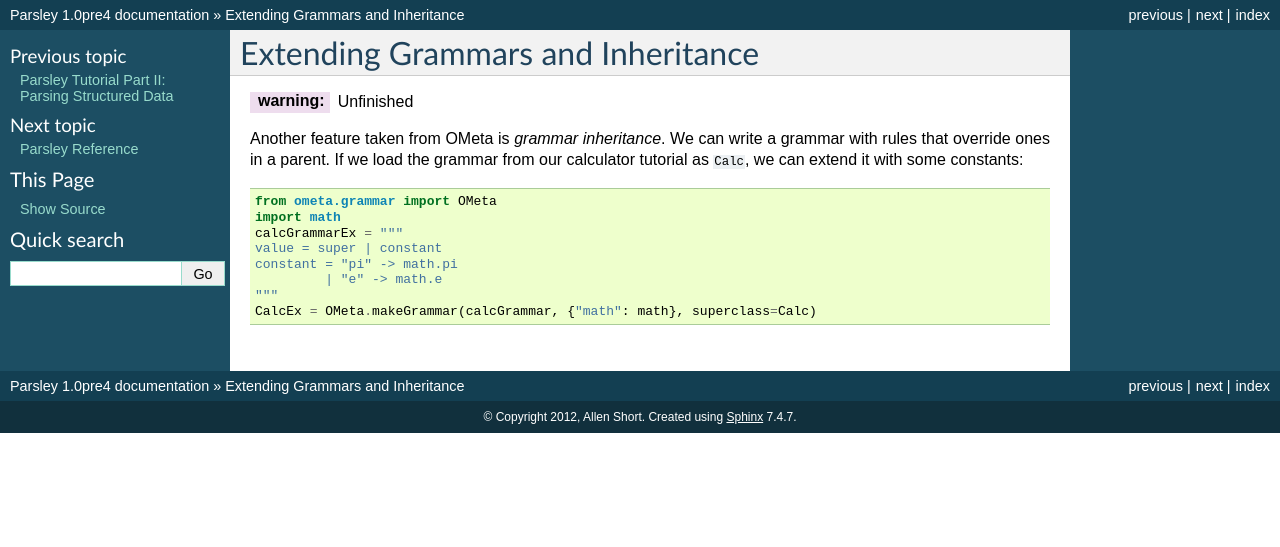
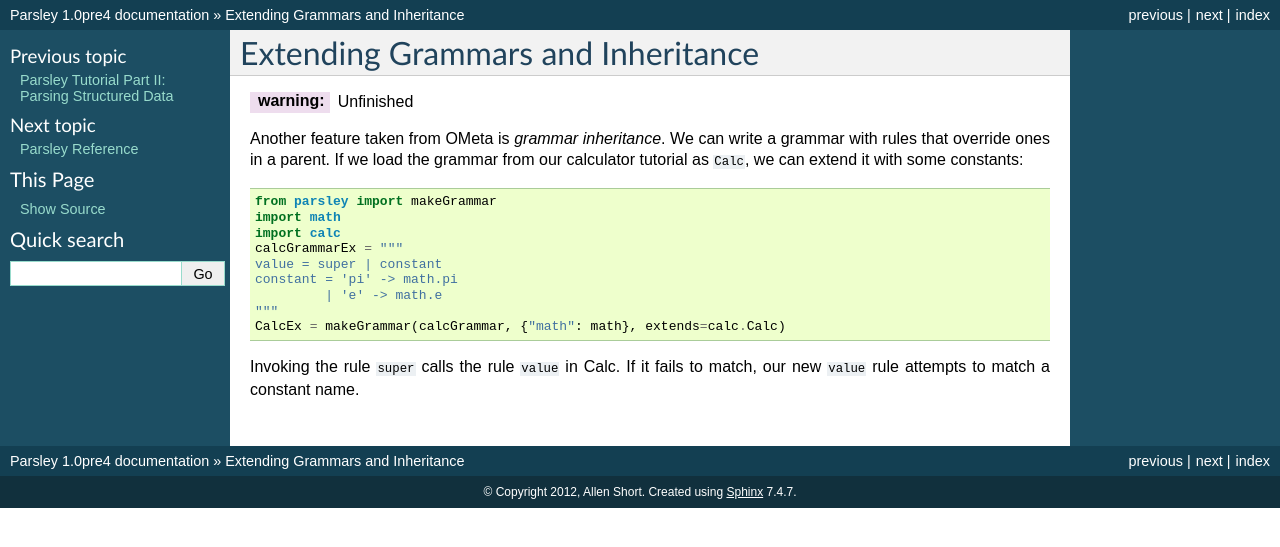
Before and after one commit to pyga/parsley, a Sphinx documentation site: the page built from doc/extending.rst, in a window 1280 px wide. Shown: the top 547 px of the page. Built offline with Sphinx 7.4.7, drawn with Linux system fonts in a browser that asks for light colours.

Commit message:
refresh docs

```diff
--- a/doc/calc.py
+++ b/doc/calc.py
@@ -1,6 +1,5 @@
 import math
-from parsley import makeGrammar, unwrapGrammar
-from ometa.grammar import OMeta
+from parsley import makeGrammar
 
 def calculate(start, pairs):
         result = start
@@ -36,8 +35,8 @@ Calc = makeGrammar(calcGrammar, {"calculate": calculate}, name="Calc")
 
 calcGrammarEx = """
 value = super | constant
-constant = 'p' 'i' -> math.pi
+constant = 'pi' -> math.pi
          | 'e' -> math.e
 """
-CalcEx = OMeta.makeGrammar(calcGrammarEx, {"math": math}, name="CalcEx",
-                           superclass=unwrapGrammar(Calc))
+CalcEx = makeGrammar(calcGrammarEx, {"math": math}, name="CalcEx",
+                     extends=Calc)
--- a/doc/extending.rst
+++ b/doc/extending.rst
@@ -9,11 +9,17 @@ write a grammar with rules that override ones in a parent. If we load
 the grammar from our calculator tutorial as ``Calc``, we can extend it
 with some constants::
 
-    from ometa.grammar import OMeta
+    from parsley import makeGrammar
     import math
+    import calc
     calcGrammarEx = """
     value = super | constant
-    constant = "pi" -> math.pi
-             | "e" -> math.e
+    constant = 'pi' -> math.pi
+             | 'e' -> math.e
     """
-    CalcEx = OMeta.makeGrammar(calcGrammar, {"math": math}, superclass=Calc)
+    CalcEx = makeGrammar(calcGrammar, {"math": math}, extends=calc.Calc)
+
+
+Invoking the rule ``super`` calls the rule ``value`` in Calc. If it
+fails to match, our new ``value`` rule attempts to match a constant
+name.
--- a/doc/test_calc.py
+++ b/doc/test_calc.py
@@ -4,6 +4,6 @@ import unittest
 class CalcTest(unittest.TestCase):
 
     def test_calc(self):
-        #self.assertEqual(Calc("2 * (3 + 4 * 5)").expr(), 46)
-        #self.assertEqual(Calc("2 *( 3 + 40 /   5)").expr(), 22)
-        self.assertEqual(Calc("2 + +(* 3 + 40 /   5)").expr(), 22)
+        self.assertEqual(Calc("2 * (3 + 4 * 5)").expr(), 46)
+        self.assertEqual(Calc("2 *( 3 + 40 /   5)").expr(), 22)
+        self.assertEqual(Calc("2 + (4 * 3 + 40 /   5)").expr(), 22)
--- a/parsley.py
+++ b/parsley.py
@@ -1,6 +1,7 @@
 from ometa.grammar import OMeta
 from ometa.runtime import ParseError, EOFError, OMetaBase
 from terml.parser import parseTerm as term
+from terml.nodes import termMaker
 from terml.quasiterm import quasiterm
 
 __version__ = '1.1'
@@ -44,7 +45,7 @@ def unwrapGrammar(w):
     """
     Access the internal parser class for a Parsley grammar object.
     """
-    return w._grammarClass
+    return getattr(w, '_grammarClass', None) or w
 
 class _GrammarWrapper(object):
     """
```
Also changed, not shown: doc/reference.rst (+28 -0 lines), doc/tutorial2.rst (+13 -5 lines), 1 other file.
